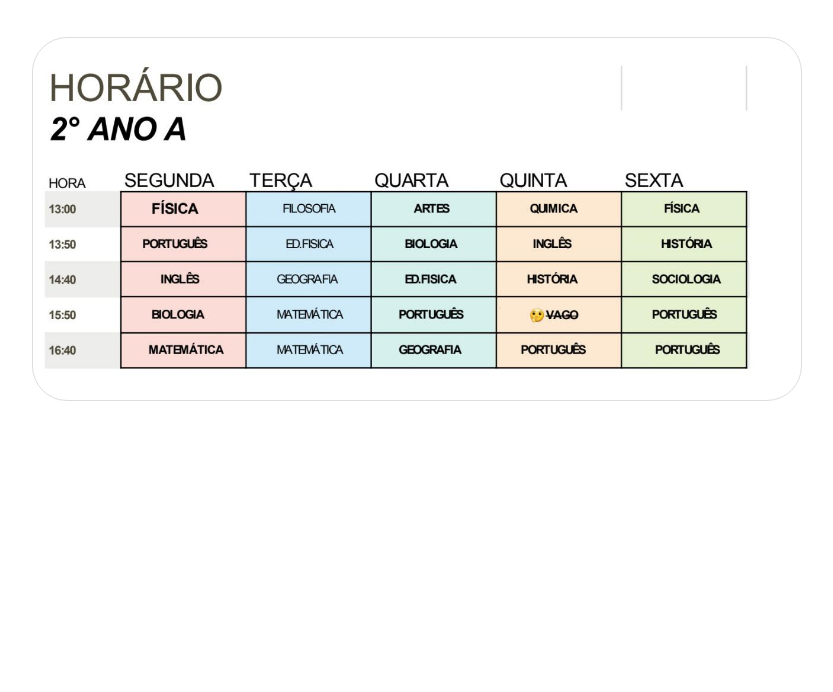
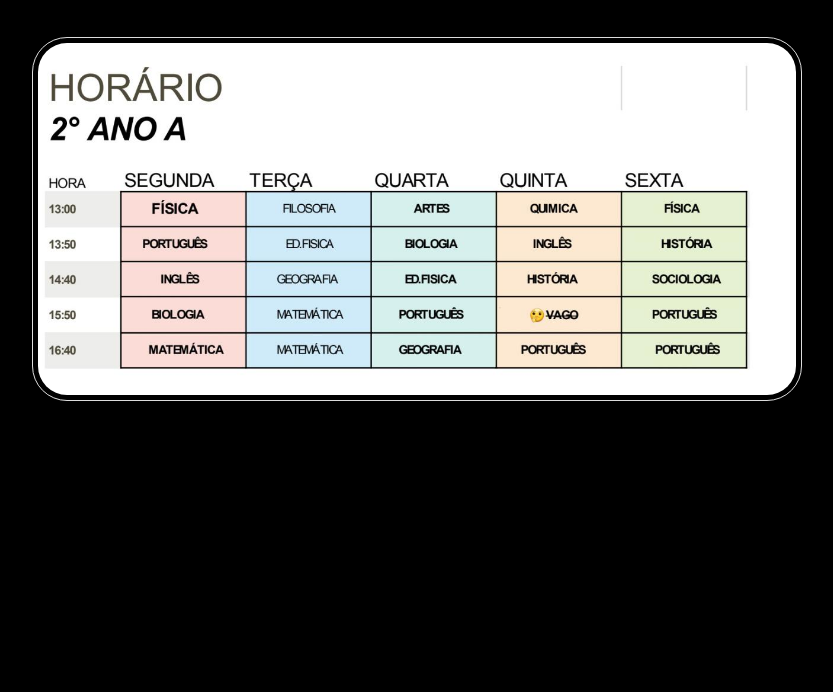
Before and after one commit to mike90s15/17demarco, a plain HTML site: page horario/horarios.html in a window 1280 px wide. Shown: the part 108-800 px from the top of the page, without its empty margins (166-999 px from the left). Drawn offline with Linux system fonts and the light colour scheme.

Commit message:
Update horarios.html

```diff
--- a/horario/horarios.html
+++ b/horario/horarios.html
@@ -4,7 +4,7 @@
   <style>
   body
   {
-  background#000;
+  background:#000;
   color:#fff;
   }
   img
```
